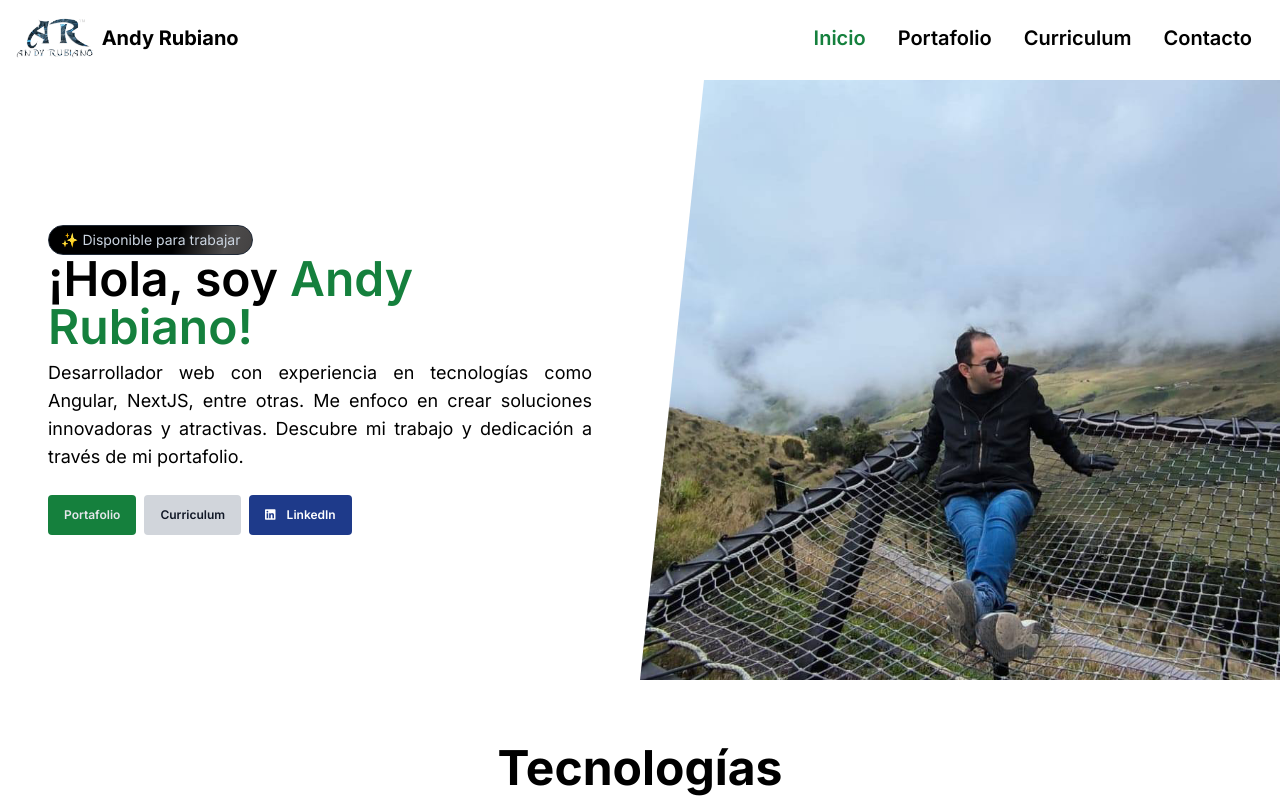
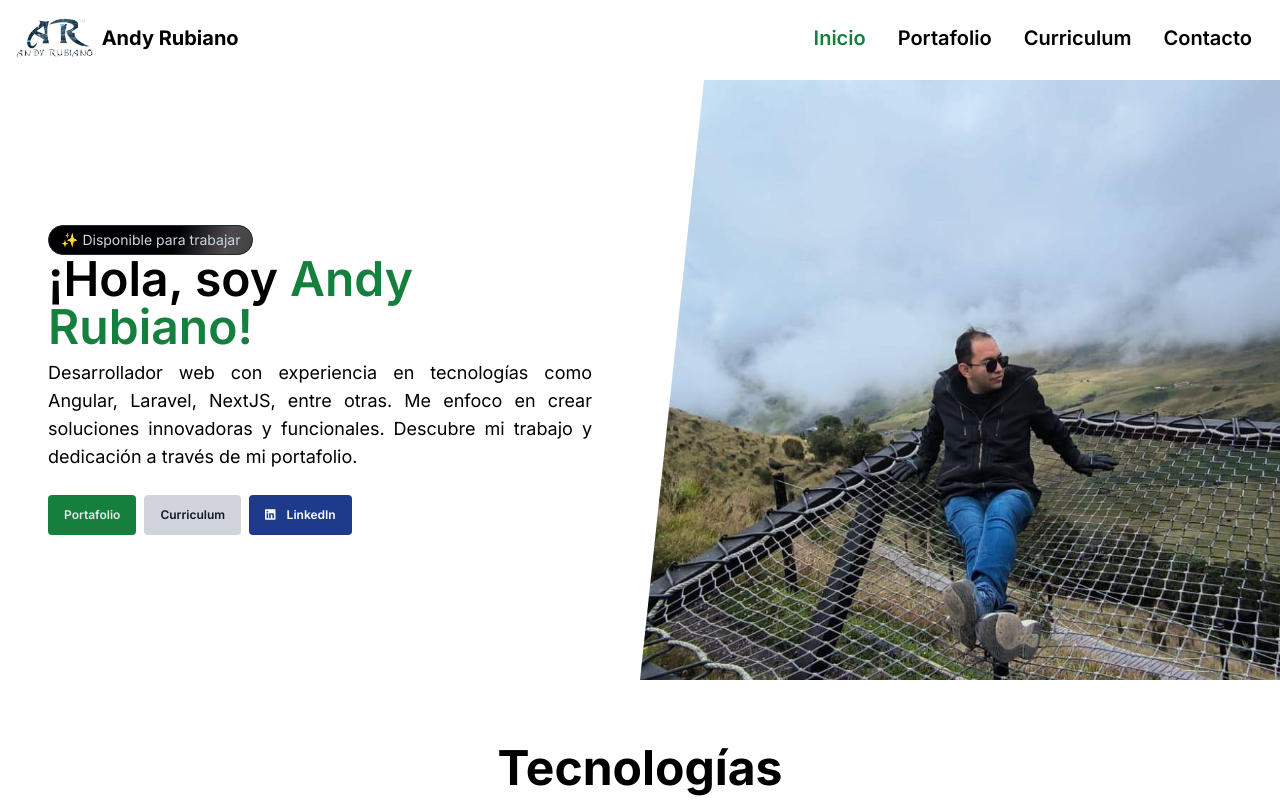
Before and after one commit to RubianoAndy/ar-portfolio, a Next.js app: page / in a window 1280 px wide. Shown: the top 800 px of the page. Built offline with nearby package versions, Linux system fonts and the light colour scheme.

Commit message:
fix: badge error

```diff
--- a/app/global/components/badge/badge.tsx
+++ b/app/global/components/badge/badge.tsx
@@ -1,9 +1,7 @@
 const Badge = () => {
     return (
         <div className="flex">
-            <span
-                className="inline-flex h-full animate-background-shine items-center justify-center rounded-full border border-gray-800 bg-gradient-shine bg-[length:250%_100%] px-3 py-1 text-sm text-slate-300"
-            >
+            <span className="inline-flex h-full animate-background-shine items-center justify-center rounded-full bg-black border border-gray-800 bg-gradient-shine bg-[length:250%_100%] px-3 py-1 text-sm text-slate-300">
                 ✨ Disponible para trabajar
             </span>
         </div>
--- a/app/global/components/banner/banner.tsx
+++ b/app/global/components/banner/banner.tsx
@@ -22,8 +22,8 @@ const Banner = () => {
                         <h1 className="font-semibold text-black text-4xl lg:text-5xl">¡Hola, soy <span className="text-green-700">Andy Rubiano!</span></h1>
 
                         <p className="mt-2 text-lg text-black text-justify">
-                            Desarrollador web con experiencia en tecnologías como Angular, NextJS, entre otras. Me enfoco en crear soluciones innovadoras y
-                            atractivas. Descubre mi trabajo y dedicación a través de mi portafolio.
+                            Desarrollador web con experiencia en tecnologías como Angular, Laravel, NextJS, entre otras. Me enfoco en crear soluciones innovadoras y
+                            funcionales. Descubre mi trabajo y dedicación a través de mi portafolio.
                         </p>
 
                         <div className="flex justify-center lg:justify-start mt-6 space-x-2">
```
